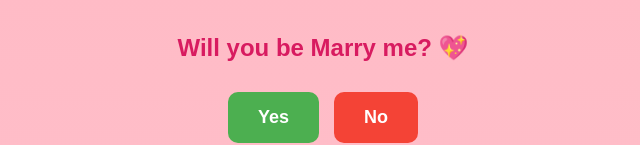
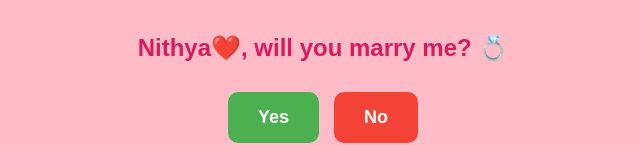
Before and after one commit to mrmystrie2022-maker/valentine, a plain HTML site: page index.html in a window 1280 px wide. Shown: the part 405-550 px from the top of the page, without its empty margins (317-957 px from the left). Drawn offline with Linux system fonts and the light colour scheme.

Commit message:
Update proposal message in index.html

```diff
--- a/index.html
+++ b/index.html
@@ -9,7 +9,7 @@
 <body>
     <div class="container">
         <img id="cute-gif" src="https://media.tenor.com/ef3PzYmX1YgAAAAi/mocha-bear-mocha.gif" alt="Cute Bear">
-        <h1>Will you be Marry me? 💖</h1>
+        <h1>Nithya❤️, will you marry me? 💍</h1>
 
         <div class="buttons">
             <button id="yes-btn" onclick="window.location.href='yes.html'">Yes</button>
@@ -18,4 +18,5 @@
     </div>
     <script src="script.js"></script>
 </body>
+
 </html>
```
